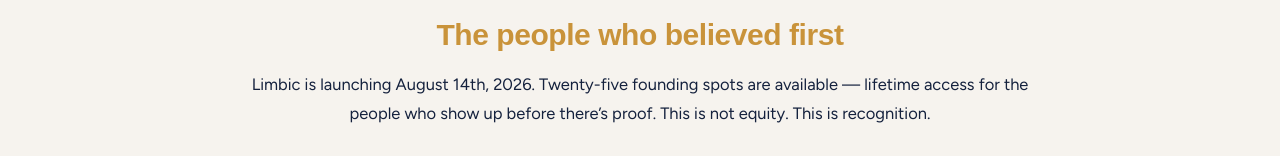
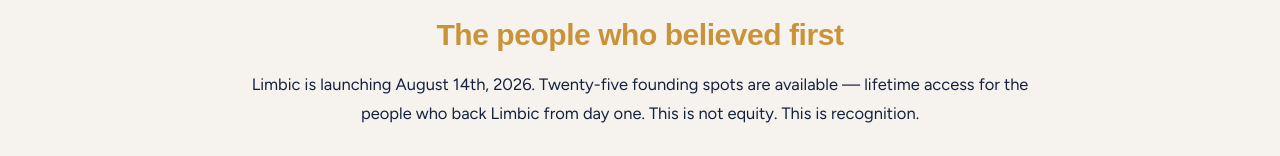
Before and after one commit to jvicen1345-coder/Limbic, a Next.js app: page / in a window 1280 px wide. Shown: the part 1844-2000 px from the top of the page. Built offline with nearby package versions, Linux system fonts and the light colour scheme; no server answers; a web font is replaced by a local one.

Commit message:
Reword Founding Funders copy to sound like a legit product, not an unproven bet
"Lifetime access for the people who show up before there's proof" implied Limbic itself
lacked proof. Replaced with "back Limbic from day one" — same early-recognition meaning,
without casting doubt on the product.

```diff
--- a/src/components/LandingPage.tsx
+++ b/src/components/LandingPage.tsx
@@ -120,7 +120,7 @@ export function LandingPage() {
         <h2 className="landing-founding-heading">The people who believed first</h2>
         <p className="landing-founding-body">
           Limbic is launching August 14th, 2026. Twenty-five founding spots are available — lifetime access for the
-          people who show up before there&rsquo;s proof. This is not equity. This is recognition.
+          people who back Limbic from day one. This is not equity. This is recognition.
         </p>
         <Link href="/founding-funders" className="landing-btn landing-btn-gold landing-btn-lg">
           See Founding Funders
```
